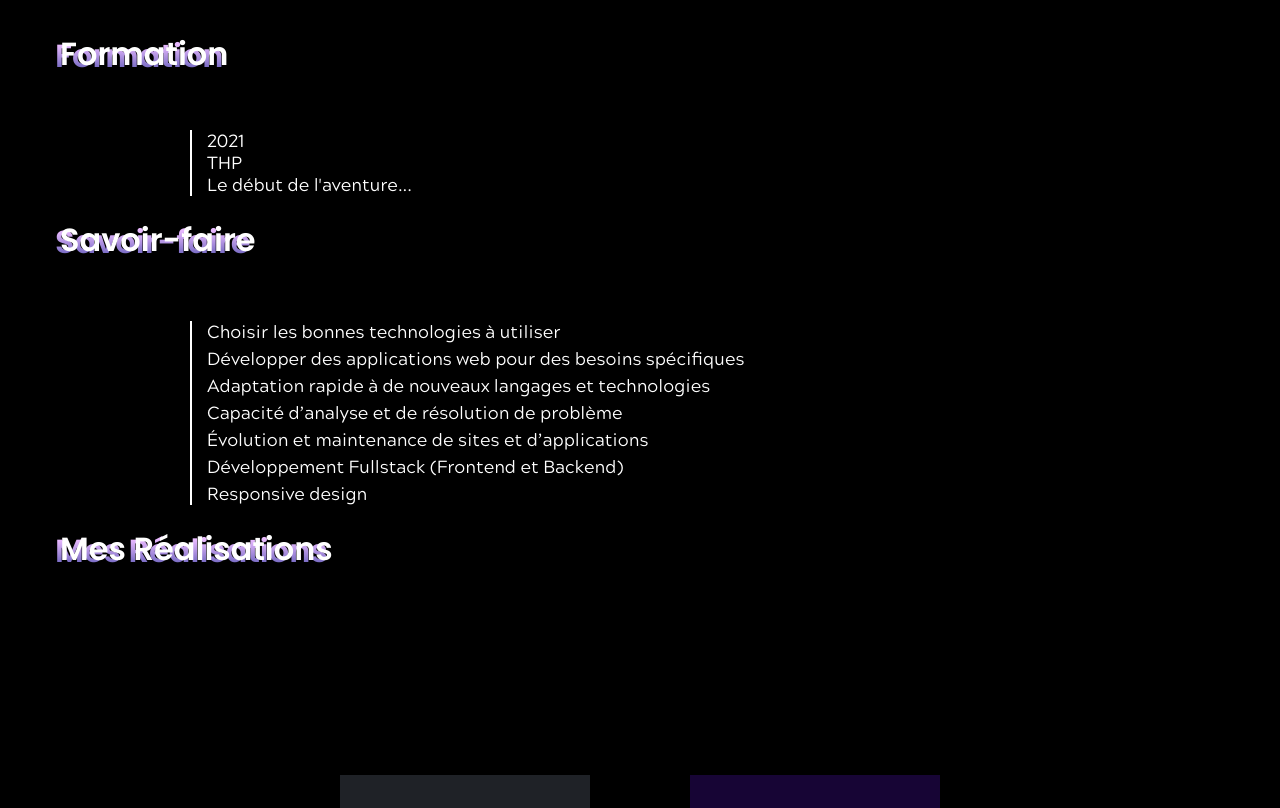
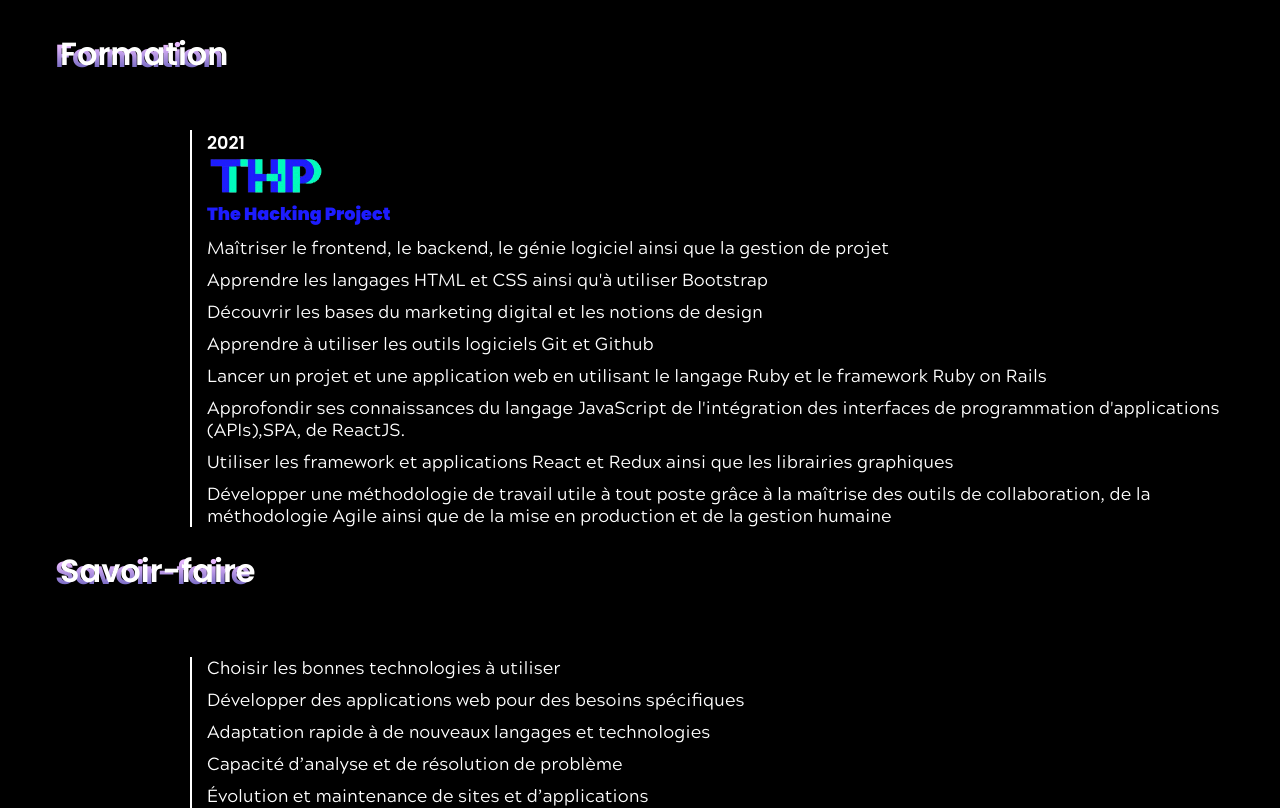
Before and after one commit to Nekall/personal-site, a React (Create React App) app: page / in a window 1280 px wide. Shown: the part 1640-2448 px from the top of the page. Built offline with nearby package versions, Linux system fonts and the light colour scheme.

Commit message:
docs: add info

```diff
--- a/src/pages/Home/index.jsx
+++ b/src/pages/Home/index.jsx
@@ -14,6 +14,7 @@ import mail from "../../assets/images/mail.svg";
 import css3 from "../../assets/images/css3.svg";
 import sass from "../../assets/images/sass.svg";
 import github from 'assets/images/github.svg';
+import thp from 'assets/images/thp.png';
 import me from "../../assets/images/me.png";
 import { Link } from 'react-router-dom';
 
@@ -34,7 +35,7 @@ const Home=()=>{
         <a href='https://twitter.com/36Qm7p5CGz' target="_blank" rel="noreferrer"><img alt="twitter" className="logo twitter" src={twitter} /></a>
       </div>
 
-      <a className="btn-download" href="assets/images/cv.pdf">Télécharger mon CV</a>
+      <a className="btn-download" href="/Benjamin_Anezo_CV.pdf" target="_blank">Télécharger mon CV</a>
 
       <div className="about">
         <div className="title-container">
@@ -45,7 +46,7 @@ const Home=()=>{
         <p>
           Cela fait des années que le monde du développement informatique m'attire.
           En 2021 j'ai enfin sauté le pas, en quittant mon ancien travail dans l'agroalimentaire et en rejoignant
-          la formation de <a target="_blank" rel="noreferrer" href="https://www.thehackingproject.org/">The Hacking Project</a> pour une durée de 6 mois.
+          le bootcamp de <a target="_blank" rel="noreferrer" href="https://www.thehackingproject.org/">The Hacking Project</a> pendant 6 mois.
         </p>
       </div>
       <span id="competences"></span>
@@ -70,9 +71,19 @@ const Home=()=>{
           <h2 className="title">Formation</h2>
         </div>
         <div className="formation">
-          <p>2021</p>
-          <p>THP</p>
-          <p>Le début de l'aventure...</p>
+          <p className="date">2021</p>
+          <a target="_blank" rel="noreferrer" href="https://www.thehackingproject.org/"><img className="logo-thp" src={thp} alt="logo the hacking project"/></a>
+          <p className="thp-name">The Hacking Project</p>
+          <ul>
+            <li>Maîtriser le frontend, le backend, le génie logiciel ainsi que la gestion de projet</li>
+            <li>Apprendre les langages HTML et CSS ainsi qu'à utiliser Bootstrap</li>
+            <li>Découvrir les bases du marketing digital et les notions de design</li>
+            <li>Apprendre à utiliser les outils logiciels Git et Github</li>
+            <li>Lancer un projet et une application web en utilisant le langage Ruby et le framework Ruby on Rails</li>
+            <li>Approfondir ses connaissances du langage JavaScript de l'intégration des interfaces de programmation d'applications (APIs),SPA, de ReactJS.</li>
+            <li>Utiliser les framework et applications React et Redux ainsi que les librairies graphiques</li>
+            <li>Développer une méthodologie de travail utile à tout poste grâce à la maîtrise des outils de collaboration, de la méthodologie Agile ainsi que de la mise en production et de la gestion humaine</li>
+          </ul>
         </div>
       </div>
 
@@ -119,7 +130,7 @@ const Home=()=>{
           </div>
           <div>
             <img className="logo-contact" src={download} alt="téléchargement du cv"/>
-            <p><a href="assets/images/cv.pdf">Curriculum vitæ</a></p>
+            <p><a href="/Benjamin_Anezo_CV.pdf" target="_blank">Curriculum vitæ</a></p>
           </div>
           <div>
             <img className="logo-contact" src={mail} alt="mail"/>
--- a/src/style/colors.scss
+++ b/src/style/colors.scss
@@ -4,3 +4,4 @@ $blue-lavender: #3c41a5;
 $light-pink: #e8b9fe;
 $light-grey: #a6a6a6;
 $color-red: #df3636;
+$thp-color: #1d1cff;
--- a/src/style/main.scss
+++ b/src/style/main.scss
@@ -104,7 +104,17 @@ a{
   padding-left: 15px;
   & li{
     list-style: none;
-    margin: 5px 0;
+    margin: 10px 0;
+  }
+  & .date{
+    font-family: 'Poppins Semibold', Impact, Arial;
+  }
+  & .logo-thp{
+    height: 40px;
+  }
+  & .thp-name{
+    color: $thp-color;
+    font-family: 'Poppins Black', Impact, Arial;
   }
 }
 
--- a/src/style/navbar.scss
+++ b/src/style/navbar.scss
@@ -18,7 +18,7 @@
     -webkit-text-stroke: 2px $color-white;
     font-size: 2.33rem;
     margin-left: 5px;
-    top: 26px;
+    top: 34px;
   }
 }
 
@@ -64,7 +64,7 @@
   }
 }
 
-@media only screen and (max-width: 600px){
+@media only screen and (max-width: 920px){
   .anchors{
     display: none;
   }
```
Also changed, not shown: src/assets/images/thp.png (added).
